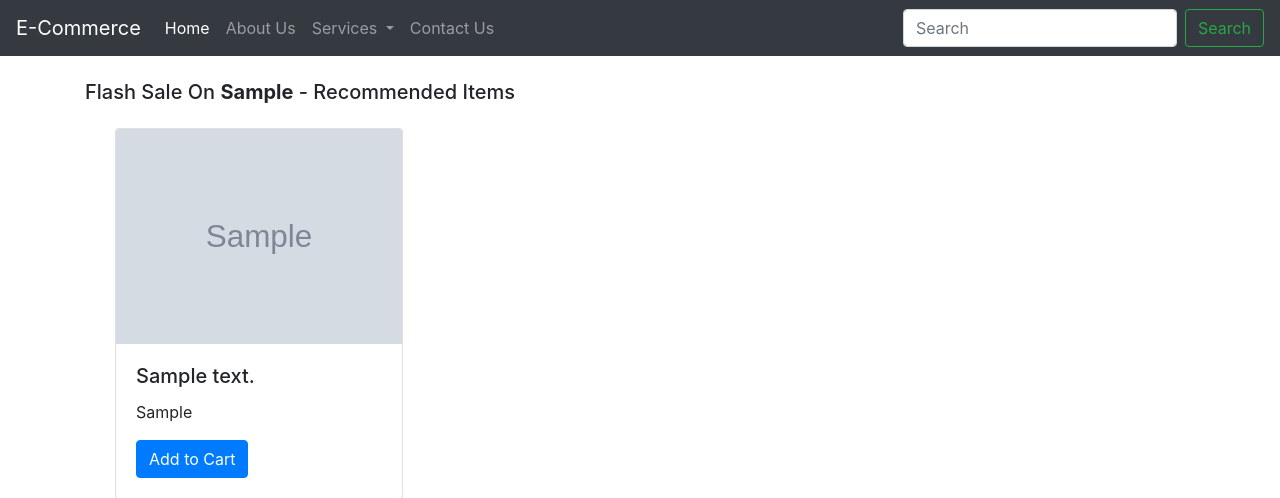
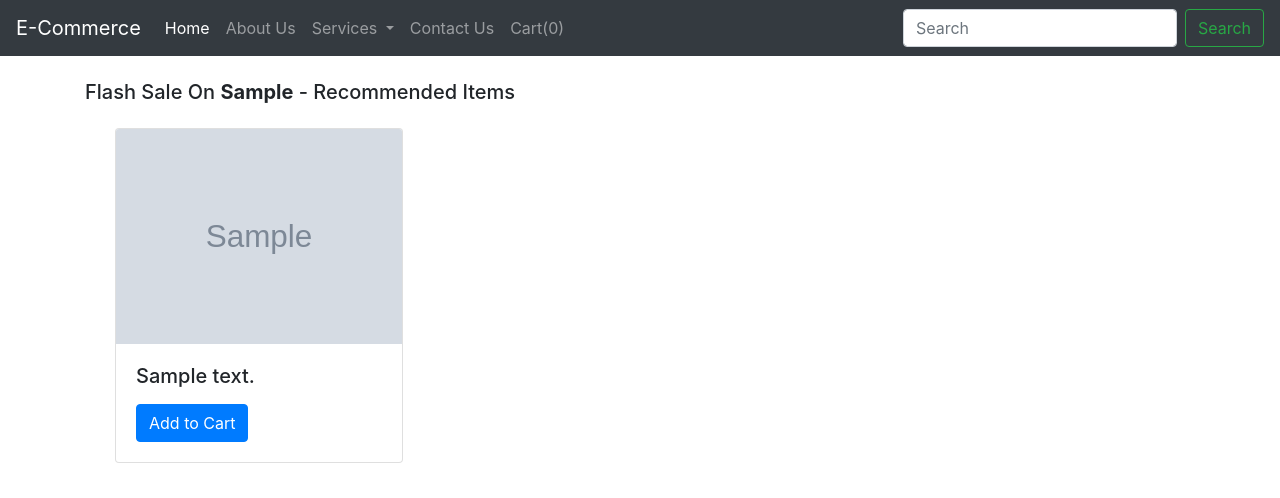
Before and after one commit to aayush999999/my-first-project, a Django app: page /stock in a window 1280 px wide. Shown: the top 498 px of the page. Run offline with Django 4.2, Linux system fonts and the light colour scheme; tables that the repository leaves empty hold one stand-in row (values such as "Sample post"); grey boxes marked "Sample" are stand-in pictures.

Commit message:
create cart n

```diff
--- a/templates/navbar.html
+++ b/templates/navbar.html
@@ -37,8 +37,11 @@
               </div>
             </li>
             <li class="nav-item">
-                <a class="nav-link" href="/contact">Contact Us</a>
+              <a class="nav-link" href="/contact">Contact Us</a>
               </li>
+            <li class="nav-item">
+              <a class="nav-link" href="">Cart(0)</a>
+            </li>
           </ul>
           <form class="form-inline my-2 my-lg-0">
             <input class="form-control mr-sm-2" type="search" placeholder="Search" aria-label="Search">
--- a/templates/stock.html
+++ b/templates/stock.html
@@ -65,7 +65,7 @@
   <div class="container carousel-inner no-padding">
 
     <div class="carousel-item active">
-      <div class="col-xs-3 col-sm-3 col-md-3">
+      {% comment %} <div class="col-xs-3 col-sm-3 col-md-3">
         <div class="card" style="width: 18rem;">
           <img src='/media/{{product.0.image}}' class="card-img-top" alt="...">
           <div class="card-body">
@@ -74,21 +74,21 @@
               <button id="item{{product.0.id}}" class="btn btn-primary cart">Add to Cart</button>
           </div>
         </div>
-     </div>
+     </div> {% endcomment %}
 
 
-      {% for i in product|slice:"1:"%}
+      {% for i in product %}
       <div class="col-xs-3 col-sm-3 col-md-3">
         <div class="card" style="width: 18rem;">
-          <img src='/media/{{product.image}}' class="card-img-top" alt="...">
+          <img src='/media/{{product.0.image}}' class="card-img-top" alt="...">
           <div class="card-body">
-            <h5 class="card-title">{{product.item_desc}}</h5>
+            <h5 class="card-title">{{product.0.item_desc}}</h5>
             <p class="card-text">{{product.item_group}} </p>
             <button id="item{{i.id}}" class="btn btn-primary cart">Add to Cart</button>
           </div>
         </div>
       </div>
-      {% if forloop.counter|divisibleby:3 and forloop.counter > 0 and not forloop.last %}
+      {% if forloop.counter|divisibleby:4 and forloop.counter > 0 and not forloop.last %}
     </div><div class="carousel-item">
       {% endif %}
 
```
